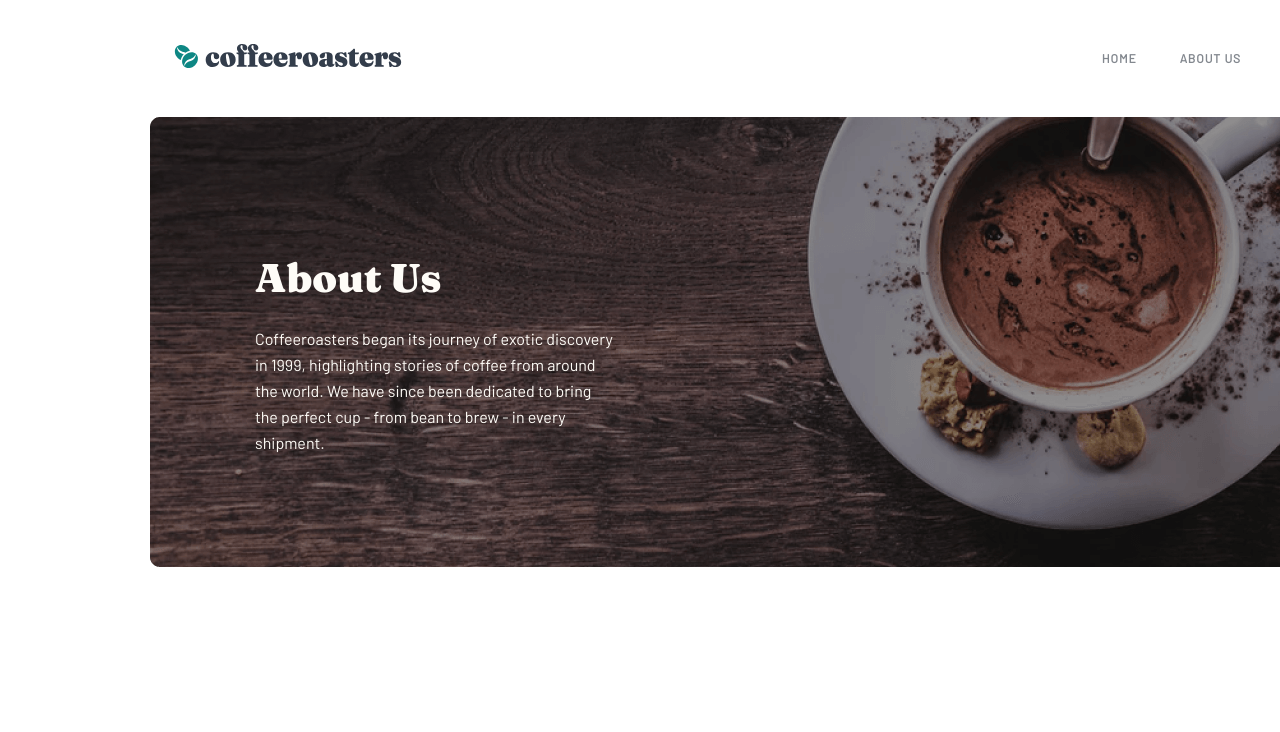
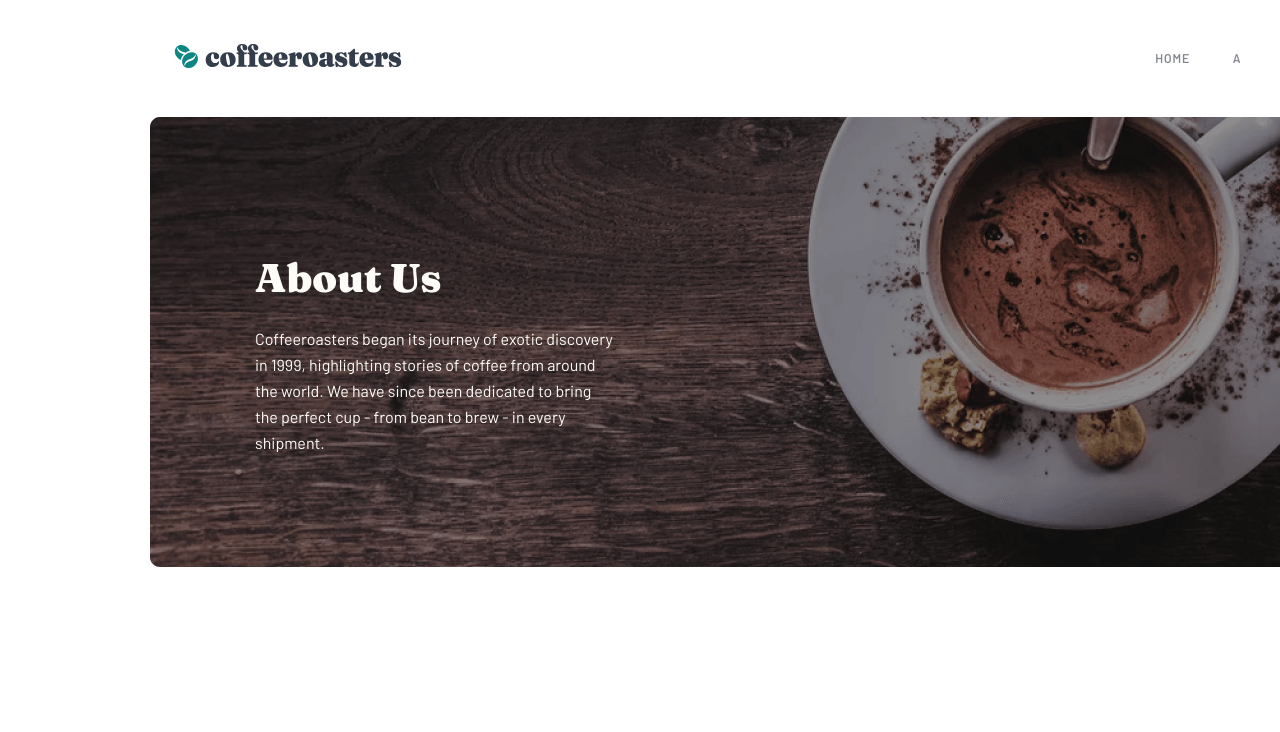
Before and after one commit to fatkhullayevS/cofferoaters_about, a plain HTML site: page index.html in a window 1280 px wide. Shown: the top 732 px of the page. Drawn offline with Linux system fonts and the light colour scheme.

Commit message:
o'zgartirish kiritildi

```diff
--- a/index.html
+++ b/index.html
@@ -29,7 +29,7 @@
                     </li>
 
                     <li class="sitenav-item">
-                        <a class="sitenav-bottom" href="../about/index.html">ABOUT US</a>
+                        <a class="sitenav-bottom" href="../about/index.html">A</a>
                     </li>
 
                     <li class="sitenav-item">
```
